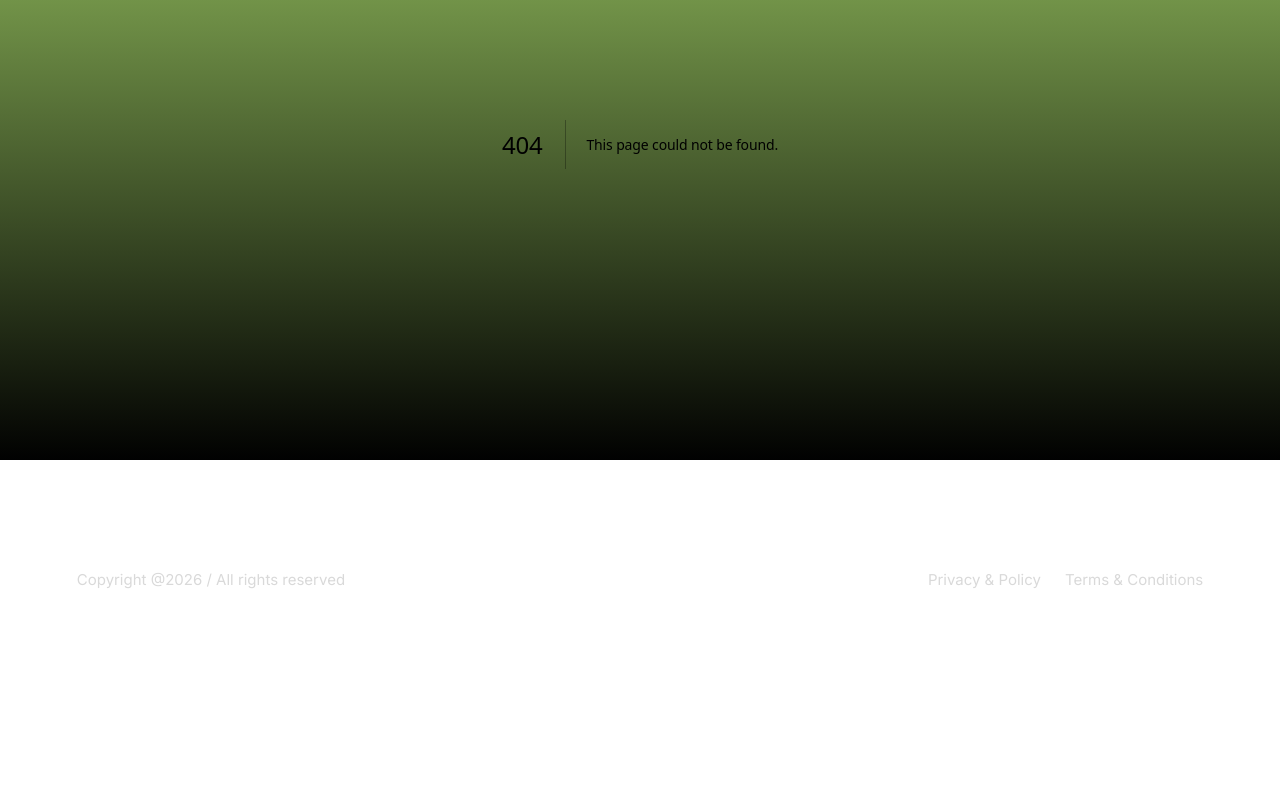
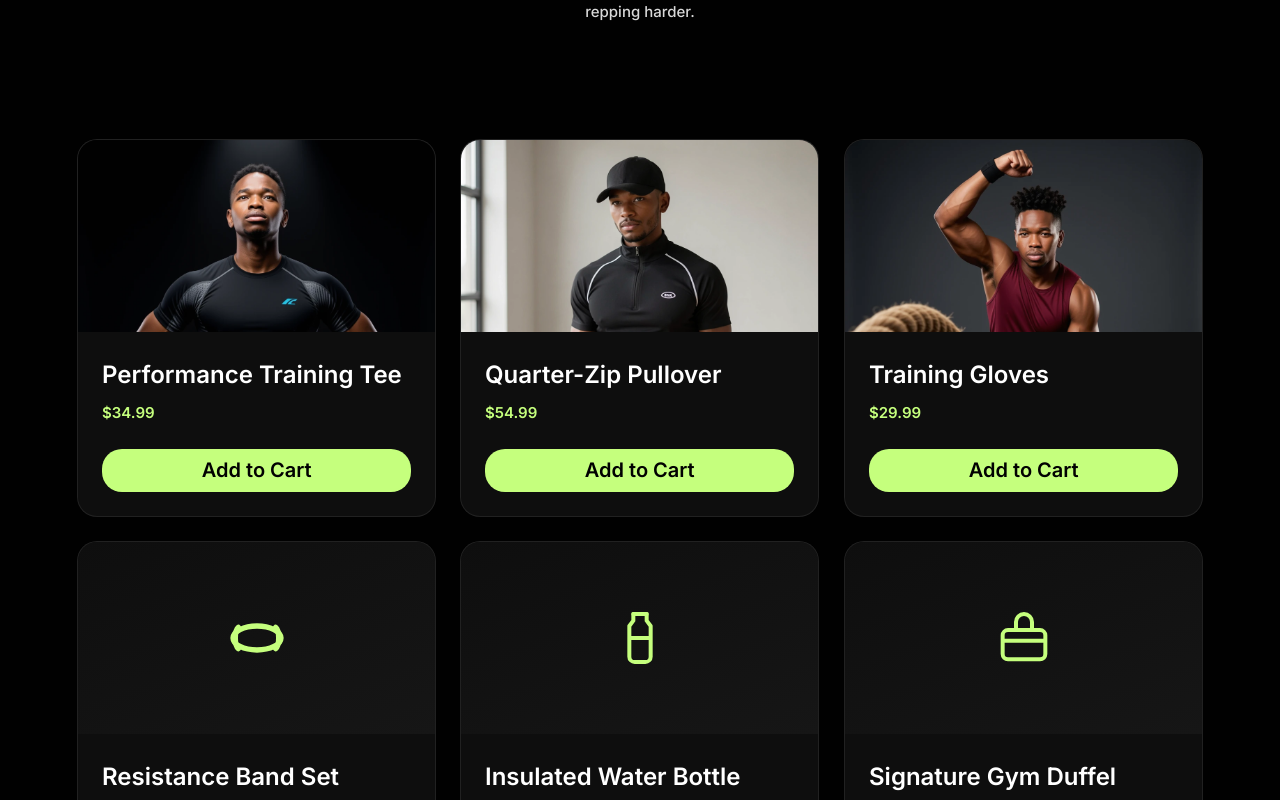
Before and after one commit to austinechisutia/gymbro, a Next.js app: page /products in a window 1280 px wide. Before the commit this address had no page. Shown: the part 340-1140 px from the top of the page. Before the commit the page ends 972 px from the top, so only its background shows below. Built offline with nearby package versions, Linux system fonts and the light colour scheme.

Commit message:
feat: implement products page with product catalog and add global navbar component

```diff
--- a/src/app/components/Navbar/Navbar.module.css
+++ b/src/app/components/Navbar/Navbar.module.css
@@ -26,7 +26,7 @@
 .links {
   display: flex;
   align-items: center;
-  gap: 2rem;
+  gap: 1.5rem;
 }
 
 .links a {
--- a/src/app/components/Navbar/Navbar.tsx
+++ b/src/app/components/Navbar/Navbar.tsx
@@ -7,6 +7,7 @@ import styles from "./Navbar.module.css";
 const LINKS = [
   { label: "Home", href: "/" },
   { label: "Programs", href: "/programs" },
+  { label: "Products", href: "/products" },
   { label: "Transformations", href: "/transformations" },
   { label: "Pricing", href: "/pricing" },
   { label: "FAQS", href: "/faqs" },
--- /dev/null
+++ b/src/app/products/page.module.css
@@ -0,0 +1,75 @@
+.section {
+  padding-block: var(--space-section);
+}
+
+.grid {
+  display: grid;
+  grid-template-columns: repeat(3, minmax(0, 1fr));
+  gap: var(--gap-md);
+}
+
+.card {
+  display: flex;
+  flex-direction: column;
+  background: var(--color-bg-card);
+  border: 1px solid var(--color-surface-border);
+  border-radius: var(--radius-card);
+  overflow: hidden;
+}
+
+.media {
+  height: 12rem;
+  overflow: hidden;
+}
+
+.media img {
+  width: 100%;
+  height: 100%;
+  object-fit: cover;
+  object-position: top;
+}
+
+.iconTile {
+  width: 100%;
+  height: 100%;
+  display: flex;
+  align-items: center;
+  justify-content: center;
+  background: linear-gradient(160deg, var(--color-bg-card), #161616);
+}
+
+.iconTile svg {
+  width: 4rem;
+  height: 4rem;
+  color: var(--color-accent);
+}
+
+.name {
+  font-size: var(--fs-feature-title);
+  font-weight: 600;
+  margin: 1.5rem 1.5rem 0.4rem;
+}
+
+.price {
+  font-size: var(--fs-small);
+  font-weight: 600;
+  color: var(--color-accent);
+  margin: 0 1.5rem 1.5rem;
+  flex-grow: 1;
+}
+
+.cardBtn {
+  margin: 0 1.5rem 1.5rem;
+}
+
+@media (max-width: 900px) {
+  .grid {
+    grid-template-columns: repeat(2, minmax(0, 1fr));
+  }
+}
+
+@media (max-width: 600px) {
+  .grid {
+    grid-template-columns: minmax(0, 1fr);
+  }
+}
--- /dev/null
+++ b/src/app/products/page.tsx
@@ -0,0 +1,155 @@
+import type { Metadata } from "next";
+import { Button } from "../components/Button/Button";
+import { CtaCommunity } from "../components/CtaCommunity/CtaCommunity";
+import { PageHeader } from "../components/PageHeader/PageHeader";
+import { Reveal } from "../components/Reveal/Reveal";
+import styles from "./page.module.css";
+
+export const metadata: Metadata = {
+  title: "Products — Atomic Fitness",
+  description:
+    "Shop Atomic Fitness apparel and gear — tees, pullovers, gloves, and everyday training essentials.",
+};
+
+function BandIcon() {
+  return (
+    <svg viewBox="0 0 24 24" fill="none" aria-hidden="true">
+      <ellipse
+        cx="12"
+        cy="12"
+        rx="9"
+        ry="4.5"
+        stroke="currentColor"
+        strokeWidth="2"
+      />
+      <path
+        d="M5 8c-1.5 1.2-1.5 6.8 0 8"
+        stroke="currentColor"
+        strokeWidth="2"
+        strokeLinecap="round"
+      />
+      <path
+        d="M19 8c1.5 1.2 1.5 6.8 0 8"
+        stroke="currentColor"
+        strokeWidth="2"
+        strokeLinecap="round"
+      />
+    </svg>
+  );
+}
+
+function BottleIcon() {
+  return (
+    <svg viewBox="0 0 24 24" fill="none" aria-hidden="true">
+      <path
+        d="M9.5 3h5v2.5l1.5 2V19a2 2 0 0 1-2 2h-4a2 2 0 0 1-2-2V7.5l1.5-2V3Z"
+        stroke="currentColor"
+        strokeWidth="1.5"
+        strokeLinejoin="round"
+      />
+      <path d="M8 12h8" stroke="currentColor" strokeWidth="1.5" />
+      <path d="M9.5 3h5" stroke="currentColor" strokeWidth="1.5" strokeLinecap="round" />
+    </svg>
+  );
+}
+
+function DuffelIcon() {
+  return (
+    <svg viewBox="0 0 24 24" fill="none" aria-hidden="true">
+      <path
+        d="M6 9h12a2 2 0 0 1 2 2v7a2 2 0 0 1-2 2H6a2 2 0 0 1-2-2v-7a2 2 0 0 1 2-2Z"
+        stroke="currentColor"
+        strokeWidth="1.5"
+      />
+      <path
+        d="M9 9V6a3 3 0 0 1 6 0v3"
+        stroke="currentColor"
+        strokeWidth="1.5"
+      />
+      <path d="M4 13h16" stroke="currentColor" strokeWidth="1.5" />
+    </svg>
+  );
+}
+
+type Product =
+  | { name: string; price: number; image: string; icon?: undefined }
+  | { name: string; price: number; icon: () => React.JSX.Element; image?: undefined };
+
+function Icon({ icon: IconComponent }: { icon: () => React.JSX.Element }) {
+  return <IconComponent />;
+}
+
+const PRODUCTS: Product[] = [
+  {
+    name: "Performance Training Tee",
+    price: 34.99,
+    image: "/figma/habits-main.png",
+  },
+  {
+    name: "Quarter-Zip Pullover",
+    price: 54.99,
+    image: "/figma/testimonial-right.png",
+  },
+  {
+    name: "Training Gloves",
+    price: 29.99,
+    image: "/figma/why-choose.png",
+  },
+  {
+    name: "Resistance Band Set",
+    price: 24.99,
+    icon: BandIcon,
+  },
+  {
+    name: "Insulated Water Bottle",
+    price: 19.99,
+    icon: BottleIcon,
+  },
+  {
+    name: "Signature Gym Duffel",
+    price: 59.99,
+    icon: DuffelIcon,
+  },
+];
+
+export default function ProductsPage() {
+  return (
+    <main>
+      <PageHeader
+        eyebrow="Shop"
+        title="Gear Built For The Grind"
+        subtitle="Everyday essentials designed to keep you training, recovering, and repping harder."
+      />
+
+      <section className={styles.section}>
+        <div className={`container ${styles.grid}`}>
+          {PRODUCTS.map((product, i) => (
+            <Reveal
+              as="article"
+              className={styles.card}
+              key={product.name}
+              delay={(i % 3) * 120}
+            >
+              <div className={styles.media}>
+                {product.icon ? (
+                  <div className={styles.iconTile}>
+                    <Icon icon={product.icon} />
+                  </div>
+                ) : (
+                  <img src={product.image} alt="" aria-hidden="true" />
+                )}
+              </div>
+              <p className={styles.name}>{product.name}</p>
+              <p className={styles.price}>${product.price}</p>
+              <Button href="#" className={styles.cardBtn}>
+                Add to Cart
+              </Button>
+            </Reveal>
+          ))}
+        </div>
+      </section>
+
+      <CtaCommunity />
+    </main>
+  );
+}
```
